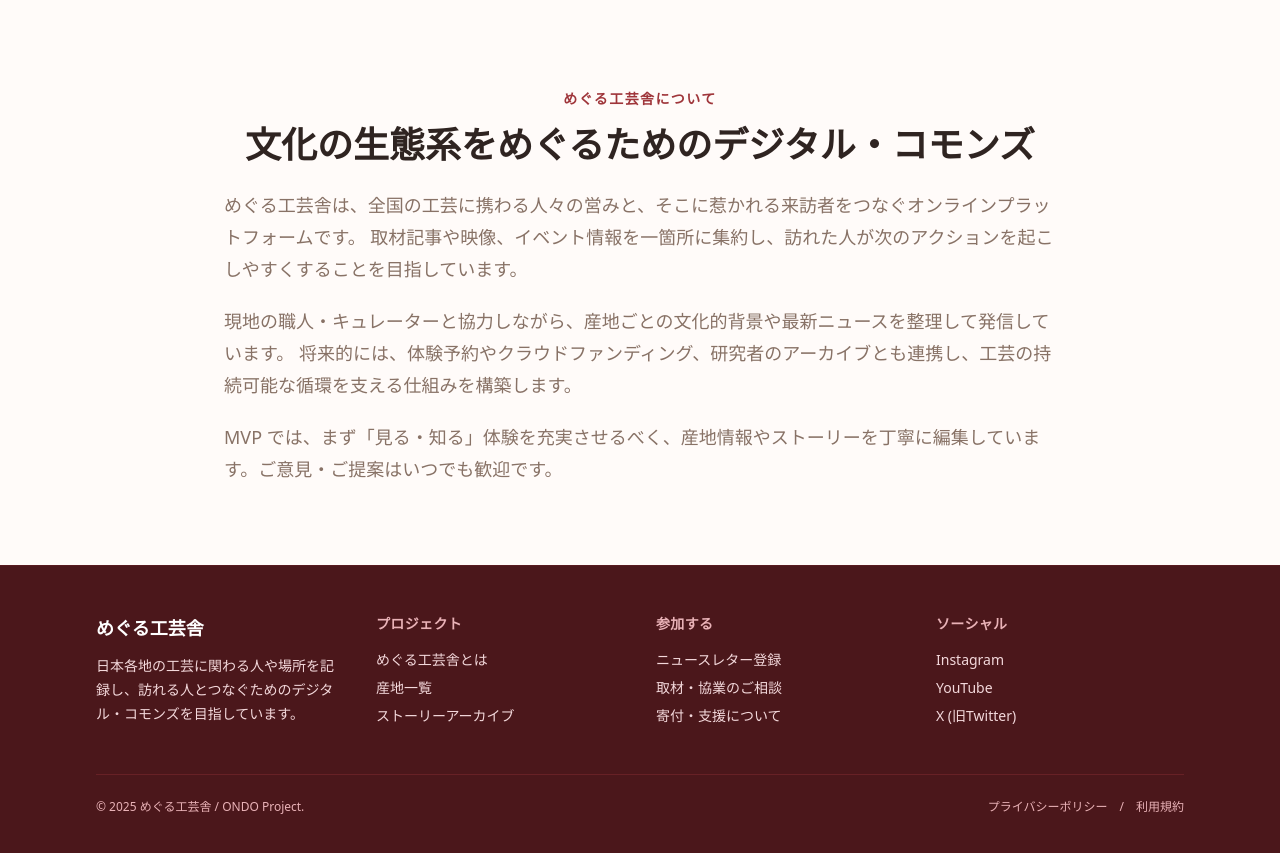
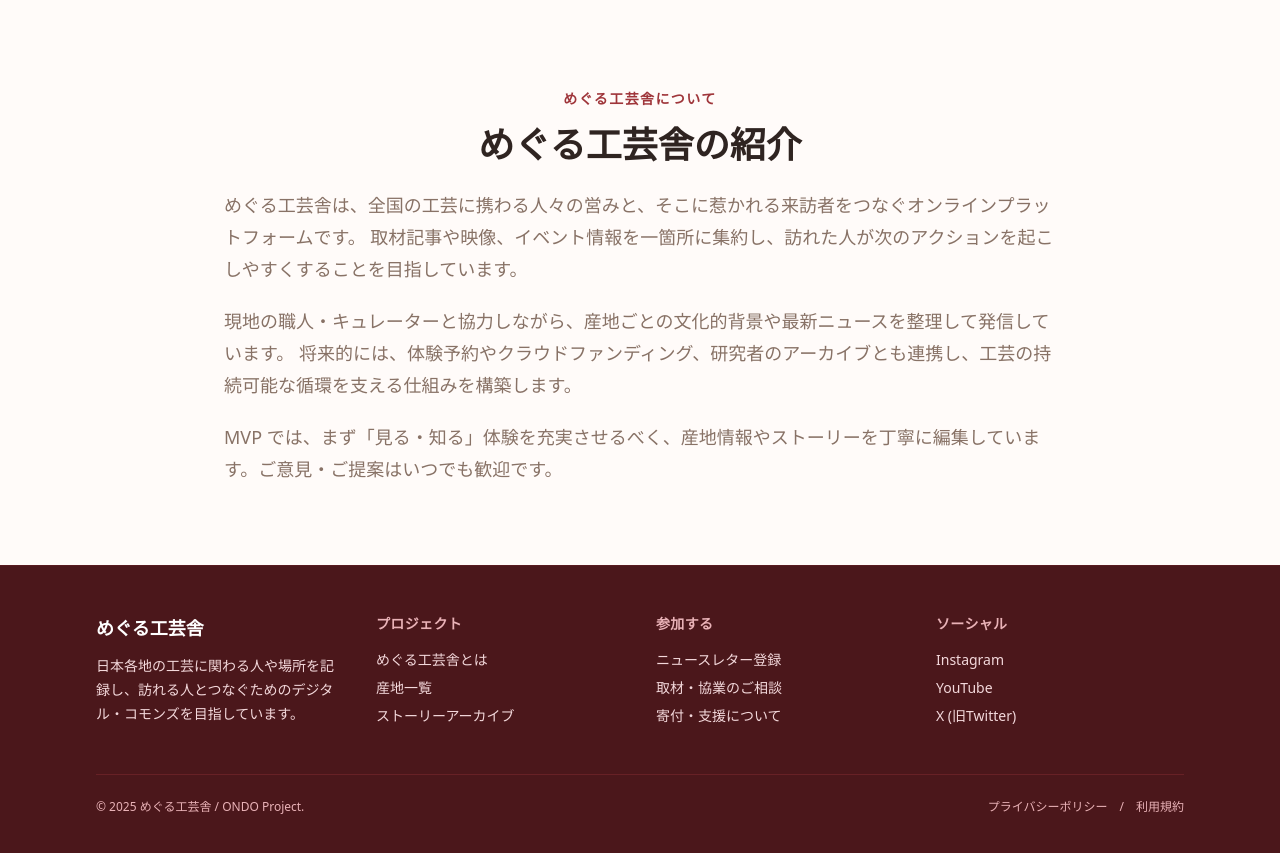
Before and after one commit to 2424takumi/meguru_kogeisha, a Next.js app: page / in a window 1280 px wide. Shown: the part 1400-2253 px from the top of the page. Built offline with nearby package versions, Linux system fonts and the light colour scheme.

Commit message:
めぐる工芸舎紹介セクションの見出しから「文化の生態系を〜」という文言を除き、シンプルなタイトルに差し替えました (`src/components/home/AboutMeguruSection.tsx:8`).
次にやるなら:
1. `pnpm dev` で表示を確認。

```diff
--- a/src/components/home/AboutMeguruSection.tsx
+++ b/src/components/home/AboutMeguruSection.tsx
@@ -6,7 +6,7 @@ export default function AboutMeguruSection() {
     >
       <p className="text-sm font-semibold uppercase tracking-widest text-brand-600">めぐる工芸舎について</p>
       <h2 id="about-meguru-heading" className="mt-4 text-3xl font-semibold text-neutral-900 sm:text-4xl">
-        文化の生態系をめぐるためのデジタル・コモンズ
+        めぐる工芸舎の紹介
       </h2>
       <div className="mt-6 space-y-5 text-left text-base leading-7 text-neutral-600 sm:text-lg sm:leading-8">
         <p>
```
